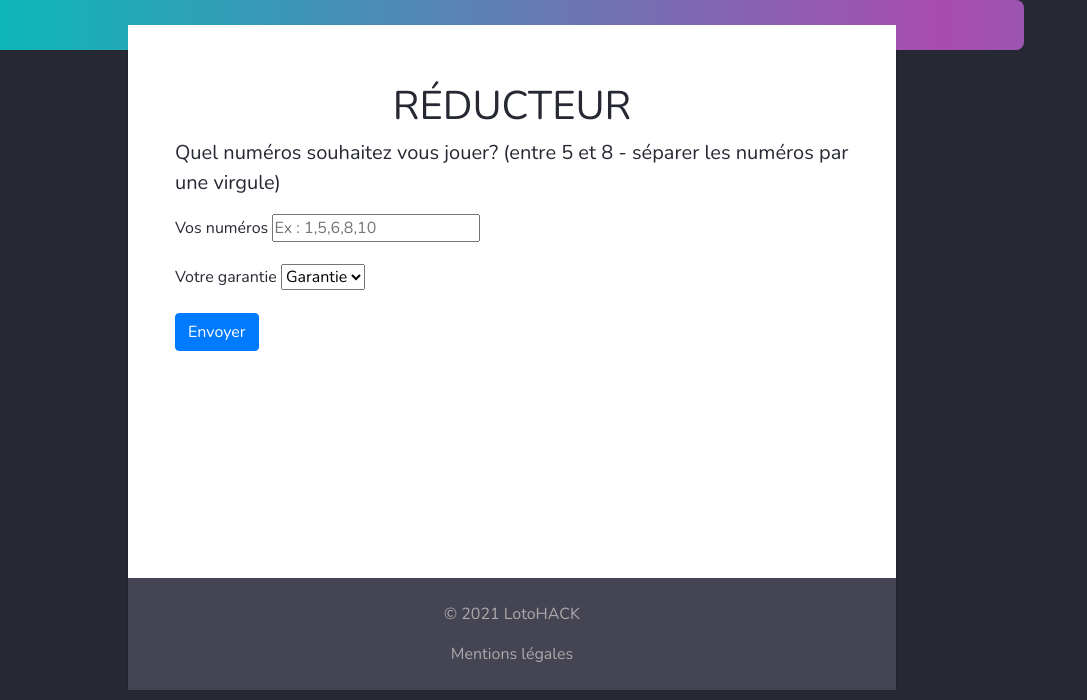
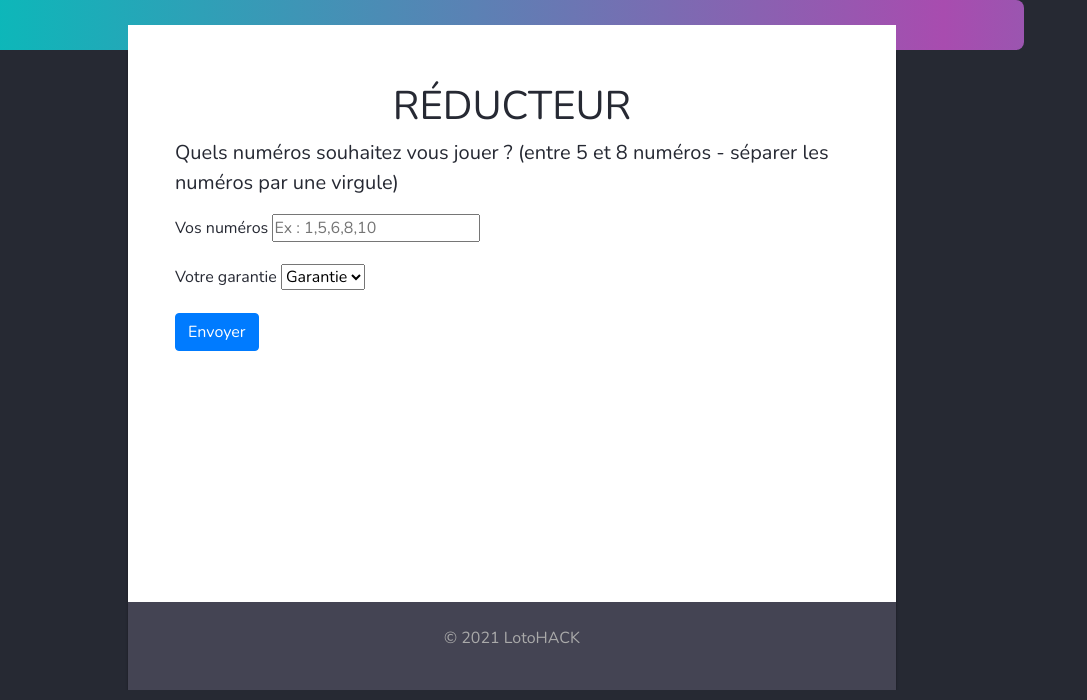
Before and after one commit to RomainBrocheton/LotoHack, a PHP site: page /reducteur.php in a window 1280 px wide. Shown: the part 100-800 px from the top of the page, without its empty margins (0-1087 px from the left). Run offline with PHP 8.4, Linux system fonts and the light colour scheme; some libraries are stand-ins or nearby versions.

Commit message:
fix orthographe

```diff
--- a/view/reducteurView.php
+++ b/view/reducteurView.php
@@ -8,7 +8,7 @@
 
 <div class="container-fluid">
 <form action="systeme_reducteur.php" method="POST" class="w-100">
-    <p class="lead">Quel numéros souhaitez vous jouer? (entre 5 et 8 - séparer les numéros par une virgule)</p>
+    <p class="lead">Quels numéros souhaitez vous jouer ? (entre 5 et 8 numéros - séparer les numéros par une virgule)</p>
 
     <div class="form-group">
         <label for="numeros">Vos numéros</label>
--- a/view/template.php
+++ b/view/template.php
@@ -43,7 +43,6 @@
                     <div class="d-flex justify-content-around">
                         <div class="col text-center">
                             <p>&copy; <?= date('Y'); ?> LotoHACK</p>
-                            <a href="mentions.php">Mentions légales</a>
                         </div>
                     </div>
                 </div>
```
Also changed, not shown: controller/importAuto.php (+3 -7 lines).
